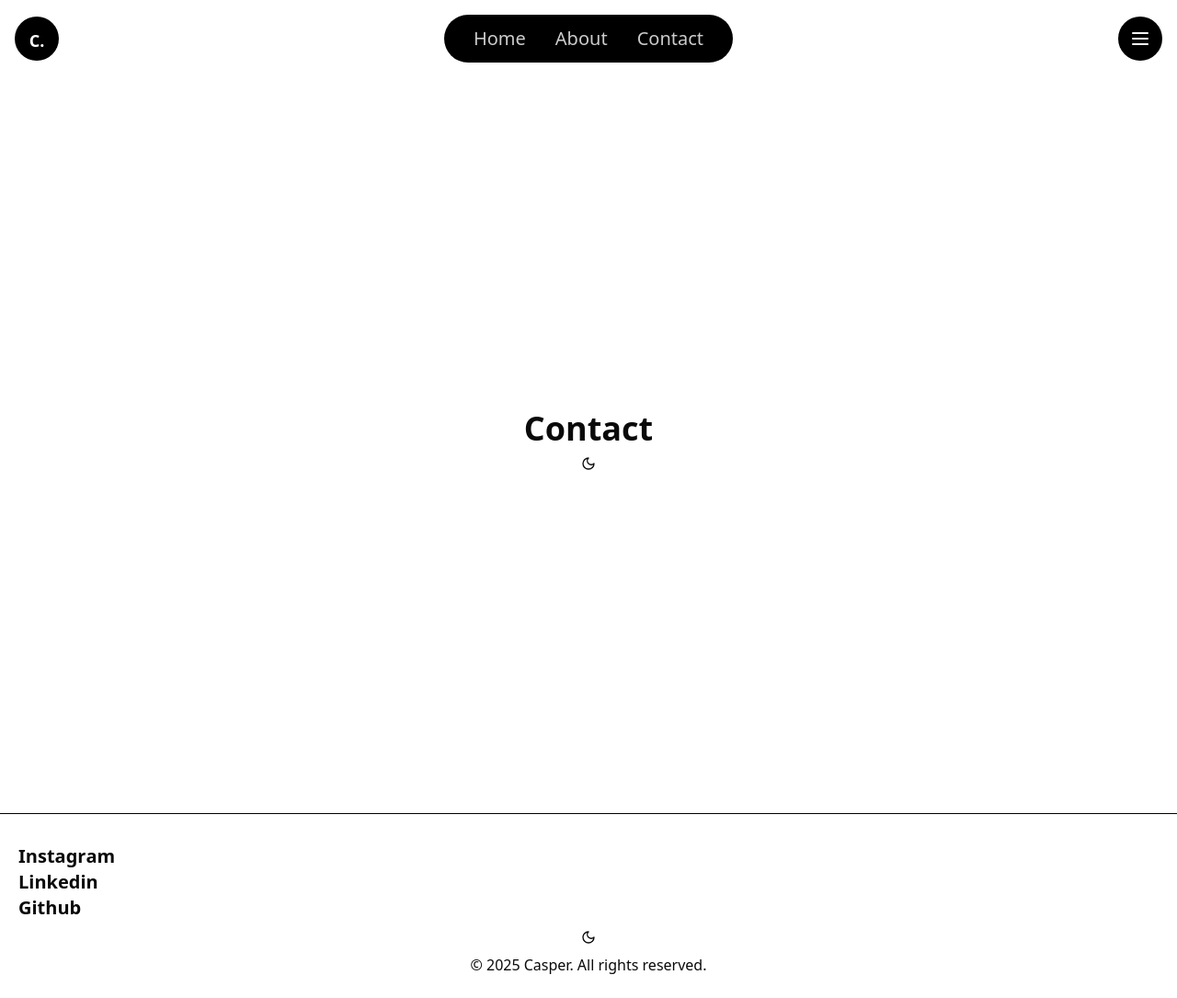
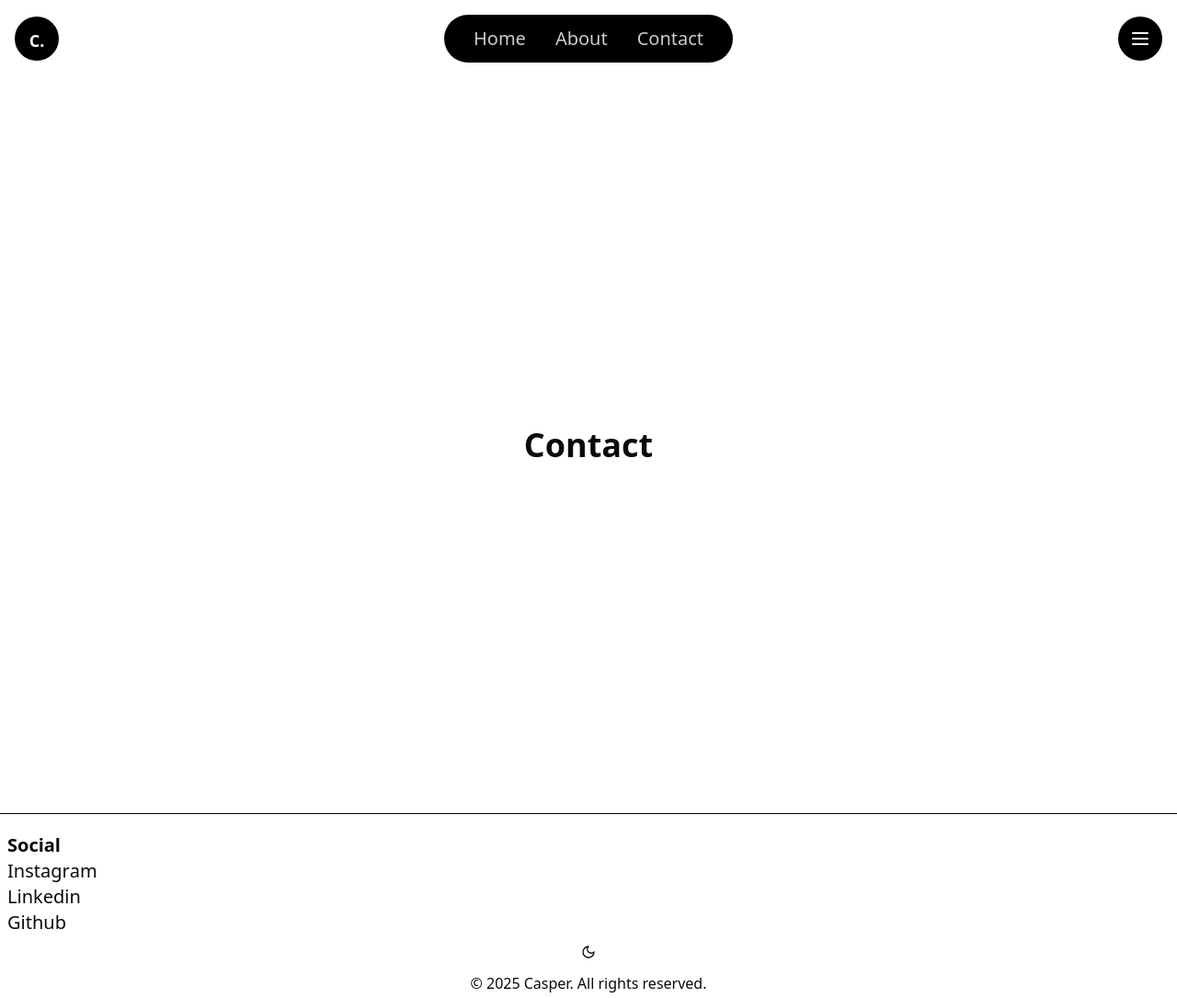
Before and after one commit to repsacl/casper., a React (Vite) app: page /contact in a window 1280 px wide. Shown: the whole page at 92% size. Built offline with nearby package versions, Linux system fonts and the light colour scheme.

Commit message:
Animate presence and some minor changes

```diff
--- a/src/components/Footer.jsx
+++ b/src/components/Footer.jsx
@@ -4,9 +4,10 @@ import ThemeToggle from "../components/useTheme"
 function Footer() {
   return (
     // bg-gray-900 text-white dark:bg-gray-200 dark:text-black">
-    <footer className="p-3 flex justify-center flex-col border-t-1 border-solid  border-black dark:border-gray-200">
+    <footer className="flex h-fit justify-between flex-col border-t-1 border-solid  border-black dark:border-gray-200">
 
-      <div className="mt-5 ml-2 flex flex-col justify-center text-xl font-bold w-fit">
+      <div className="mt-5 ml-2 flex-col justify-center text-xl w-fit gap-2">
+          <h1 className="font-bold">Social</h1>
           <Links>Instagram</Links>
           <Links>Linkedin</Links>
           <Links>Github</Links>
@@ -16,7 +17,7 @@ function Footer() {
       <ThemeToggle />
     </div>
 
-      <p className="text-center" >© 2025 Casper. All rights reserved.</p>
+      <p className="text-center p-1">© 2025 Casper. All rights reserved.</p>
     </footer>
   );
 }
--- /dev/null
+++ b/src/components/Loader.jsx
@@ -0,0 +1,58 @@
+import { motion } from "motion/react";
+
+const Loader = () => {
+  return (
+    <motion.div
+      initial={{ opacity: 0 }}
+      animate={{ opacity: 1 }}
+      exit={{ opacity: 0 }}
+      transition={{
+        duration: 1,
+        ease: "easeInOut"
+      }}
+
+    className="grid place-content-center h-screen"
+    >
+      <BarLoader />
+    </motion.div>
+  );
+};
+
+const variants = {
+  initial: {
+    scaleY: 0.8,
+    opacity: 0,
+  },
+  animate: {
+    scaleY: 1,
+    opacity: 1,
+    transition: {
+      repeat: Infinity,
+      repeatType: "mirror",
+      duration: 1,
+      ease: "circIn",
+    },
+  },
+};
+
+const BarLoader = () => {
+  return (
+    <motion.div
+      transition={{
+        staggerChildren: 0.25,
+      }}
+      initial="initial"
+      animate="animate"
+      className="flex gap-1"
+    >
+      <motion.div variants={variants} className="h-2 w-10 bg-black dark:bg-white" />
+      <motion.div variants={variants} className="h-2 w-10 bg-black dark:bg-white" />
+      <motion.div variants={variants} className="h-2 w-10 bg-black dark:bg-white" />
+      <motion.div variants={variants} className="h-2 w-10 bg-black dark:bg-white" />
+      <motion.div variants={variants} className="h-2 w-10 bg-black dark:bg-white" />
+      {/* <motion.h1 variants={variants}>Soon ready</motion.h1> */}
+    </motion.div>
+  );
+};
+
+export default Loader;
--- a/src/components/LoadingPage.jsx
+++ /dev/null
@@ -1,29 +0,0 @@
-import { motion } from "framer-motion"
-
-const LoadingPage = () => {
-    return (
-      <div className="loading-container" style={{
-        display: 'flex',
-        justifyContent: 'center',
-        alignItems: 'center',
-        height: '100vh',
-      }}>
-        <motion.div
-          initial={{ scale: 0 }}
-          animate={{
-            scale: 1,
-            rotate: 360,
-            transition: { duration: 1, repeat: Infinity, repeatType: "reverse" }
-          }}
-          style={{
-            width: 100,
-            height: 100,
-            borderRadius: 20,
-            backgroundColor: "red"
-          }}
-        />
-      </div>
-    );
-  };
-
-  export default LoadingPage;
--- a/src/components/Navbar.jsx
+++ b/src/components/Navbar.jsx
@@ -53,8 +53,8 @@ function Navbar() {
                     ease: "easeInOut"
                 }}
             >
-                <Links to="/">Home</Links>
-                {/* <Link to="/">Home</Link> */}
+                {/* <Links to="/">Home</Links> */}
+                <Link to="/">Home</Link>
             </motion.li>
 
             <motion.li
@@ -70,8 +70,8 @@ function Navbar() {
                     ease: "easeInOut"
                 }}
             >
-                <Links to="/about">About</Links>
-                {/* <Link to="/about">About</Link> */}
+                {/* <Links to="/about">About</Links> */}
+                <Link to="/about">About</Link>
             </motion.li>
 
             <motion.li
@@ -87,8 +87,8 @@ function Navbar() {
                     ease: "easeInOut"
                 }}
             >
-                <Links to="/contact">Contact</Links>
-                {/* <Link to="/contact">Contact</Link> */}
+                {/* <Links to="/contact">Contact</Links> */}
+                <Link to="/contact">Contact</Link>
             </motion.li>
         </motion.ul>
 
--- a/src/components/motion/Links.jsx
+++ b/src/components/motion/Links.jsx
@@ -2,7 +2,7 @@ import { motion } from "motion/react"
 import { Link } from "react-router-dom";
 
 
-const DURATION = 0.2;
+const DURATION = 0.3;
 const STAGGER = 0.02;
 const TextLink = ({ children, to }) => {
     return(
--- /dev/null
+++ b/src/components/motion/Reveal.jsx
@@ -0,0 +1,19 @@
+import { useState, useEffect} from 'react'
+import { motion } from "motion/react"
+
+function Reveal({ children, Duration, Delay }) {
+  return (
+    <>
+        <motion.div
+            initial={{ opacity: 0 }}
+            animate={{ opacity: 1 }}
+            exit={{ opacity: 0 }}
+            transition={{ delay: Delay, duration: Duration, ease: "easeInOut" }}
+        >
+            {children}
+        </motion.div>
+    </>
+  )
+}
+
+export default Reveal
--- a/src/main.jsx
+++ b/src/main.jsx
@@ -1,10 +1,14 @@
 import React from 'react'
+import { useState, useEffect} from 'react'
 import ReactDOM from 'react-dom/client'
 import { createBrowserRouter, RouterProvider, Outlet } from 'react-router-dom'
+
+import { motion, AnimatePresence } from 'motion/react'
 
 import App from './pages/App.jsx'
 import About from './pages/About.jsx'
 import Contact from './pages/Contact.jsx'
+import LoadingPage from './pages/LoadingPage.jsx'
 import Nopage from './pages/Nopage.jsx'
 
 import NavBar from './components/NavBar.jsx'
@@ -13,13 +17,31 @@ import Footer from './components/Footer.jsx'
 import './index.css'
 
 function Layout() {
+  const [loading, setLoading] = useState(true);
+
+  useEffect(() => {
+    // Simulerer lasting av data
+    const timer = setTimeout(() => {
+      setLoading(false);
+    }, 2000);
+
+    return () => clearTimeout(timer);
+  }, []);
+
   return (
     <>
+      {loading ? <LoadingPage /> :
+      (
+        <>
       <NavBar />
       <main className="flex-grow">
-        <Outlet />
+        <AnimatePresence>
+          <Outlet />
+        </AnimatePresence>
       </main>
       <Footer />
+      </>
+      )}
     </>
   )
 }
--- a/src/pages/About.jsx
+++ b/src/pages/About.jsx
@@ -1,15 +1,25 @@
 import { useState } from "react"
-import ThemeToggle from "../components/useTheme.jsx"
+import { motion } from "motion/react"
 
 function About() {
 
   return (
-    <main>
-      <div className="flex flex-col justify-center items-center h-screen">
-        <h1 className="text-4xl font-bold">About</h1>
-        <ThemeToggle />
-      </div>
-    </main>
+    <>
+      <motion.div
+       initial={{ opacity: 0 }}
+       animate={{ opacity: 1 }}
+       exit={{ opacity: 0 }}
+
+       transition={{
+        duration: 1,
+        ease: "easeInOut"
+      }}
+
+      className="flex flex-col justify-center h-screen"
+      >
+        <h1 className="text-4xl text-center font-bold">About</h1>
+      </motion.div>
+    </>
   );
 }
 
--- a/src/pages/App.jsx
+++ b/src/pages/App.jsx
@@ -1,28 +1,29 @@
 import { useState, useEffect } from "react"
+import { motion } from "motion/react"
 
 function App() {
-  // const [loading, setLoading] = useState(true);
-
-  // useEffect(() => {
-  //   // Simulerer lasting av data
-  //   const timer = setTimeout(() => {
-  //     setLoading(false);
-  //   }, 3000);
-
-  //   return () => clearTimeout(timer);
-  // }, []);
-
   return (
   <>
-    <div className="flex flex-col justify-center">
+    <motion.div
+      initial={{ opacity: 0 }}
+      animate={{ opacity: 1 }}
+      exit={{ opacity: 0 }}
+
+      transition={{
+        duration: 1,
+        ease: "easeInOut"
+      }}
+
+    className="flex flex-col justify-center"
+    >
       <div className="mt-20 border-b-2 border-solid border-black dark:border-gray-200">
         <h1 className="ml-5 text-9xl uppercase">Casper Landberg</h1>
       </div>
 
       <div className="flex justify-center h-screen">
-        <p>Hello</p>
+        <h1></h1>
       </div>
-    </div>
+    </motion.div>
   </>
   );
 }
--- a/src/pages/Contact.jsx
+++ b/src/pages/Contact.jsx
@@ -1,15 +1,25 @@
 import { useState } from "react"
-import ThemeToggle from "../components/useTheme.jsx"
+import { motion } from "motion/react"
 
 function Contact() {
 
   return (
-    <main>
-      <div className="flex flex-col justify-center items-center h-screen">
-        <h1 className="text-4xl font-bold">Contact</h1>
-        <ThemeToggle />
-      </div>
-    </main>
+    <>
+      <motion.div
+       initial={{ opacity: 0 }}
+       animate={{ opacity: 1 }}
+       exit={{ opacity: 0 }}
+
+       transition={{
+        duration: 1,
+        ease: "easeInOut"
+      }}
+
+       className="flex flex-col justify-center h-screen"
+       >
+        <h1 className="text-4xl text-center font-bold">Contact</h1>
+      </motion.div>
+    </>
   );
 }
 
--- /dev/null
+++ b/src/pages/LoadingPage.jsx
@@ -0,0 +1,11 @@
+import Loader from "../components/Loader";
+
+const LoadingPage = () => {
+    return (
+      <>
+        <Loader />
+      </>
+    );
+  };
+
+  export default LoadingPage;
```
